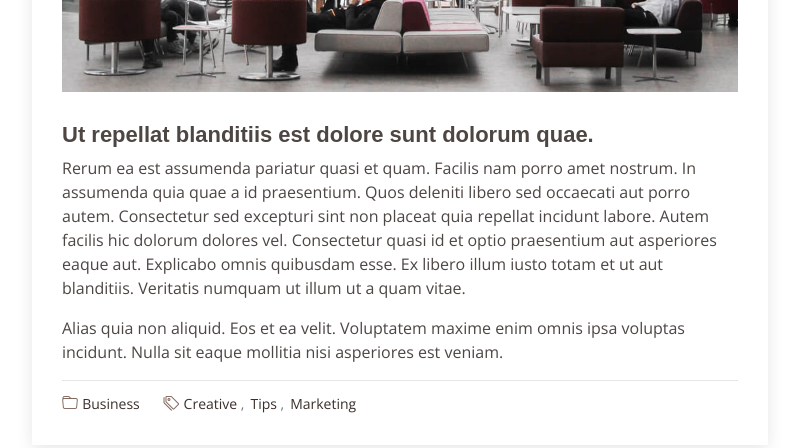
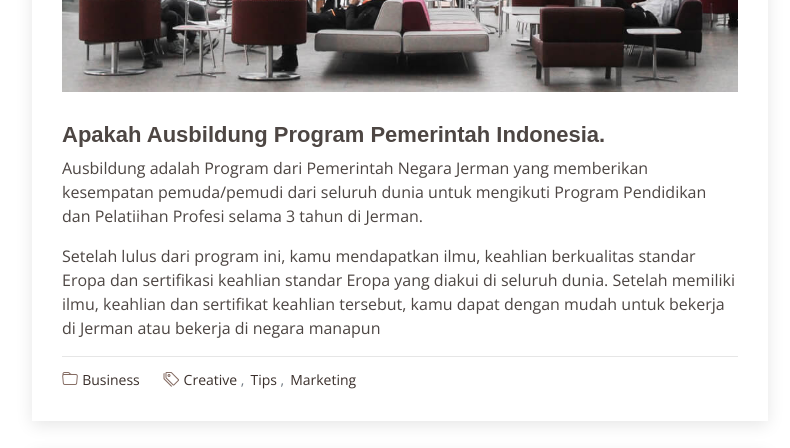
Before and after one commit to acp2013/lpknusantaragakkou, a plain HTML site: page blog-single.html in a window 1280 px wide. Shown: the part 1960-2408 px from the top of the page, without its empty margins (50-840 px from the left). Drawn offline with nearby package versions, Linux system fonts and the light colour scheme; a web font is replaced by a local one.

Commit message:
apdate blog

```diff
--- a/blog-single.html
+++ b/blog-single.html
@@ -183,18 +183,18 @@
                         Istilah yang digunakan magang, tapi kamu akan full bekerja dan tidak mendapatkan sekolah untuk mendapatkan keahlian maupun meningkatkan keahlian.
                         Setelah kontrak berakhir kamu harus pulang ke Indonesia dan sangat sulit untuk bekerja dalam waktu panjang apalagi sampai pensiun.
                       </li>
-                  </ol>
+                    </ol>
 
                 </p>
                 <img src="assets/img/blog/blog-inside-post.jpg" class="img-fluid" alt="">
 
-                <h3>Ut repellat blanditiis est dolore sunt dolorum quae.</h3>
+                <h3>Apakah Ausbildung Program Pemerintah Indonesia.</h3>
                 <p>
-                  Rerum ea est assumenda pariatur quasi et quam. Facilis nam porro amet nostrum. In assumenda quia quae a id praesentium. Quos deleniti libero sed occaecati aut porro autem. Consectetur sed excepturi sint non placeat quia repellat incidunt labore. Autem facilis hic dolorum dolores vel.
-                  Consectetur quasi id et optio praesentium aut asperiores eaque aut. Explicabo omnis quibusdam esse. Ex libero illum iusto totam et ut aut blanditiis. Veritatis numquam ut illum ut a quam vitae.
+                  Ausbildung adalah Program dari Pemerintah Negara Jerman yang memberikan kesempatan pemuda/pemudi dari seluruh dunia untuk mengikuti Program Pendidikan dan Pelatiihan Profesi selama 3 tahun di Jerman.
                 </p>
                 <p>
-                  Alias quia non aliquid. Eos et ea velit. Voluptatem maxime enim omnis ipsa voluptas incidunt. Nulla sit eaque mollitia nisi asperiores est veniam.
+                  Setelah lulus dari program ini, kamu mendapatkan ilmu, keahlian berkualitas standar Eropa dan sertifikasi keahlian standar Eropa yang diakui di seluruh dunia.
+                  Setelah memiliki ilmu, keahlian dan sertifikat keahlian tersebut, kamu dapat dengan mudah untuk bekerja di Jerman atau bekerja di negara manapun
                 </p>
 
               </div>
```
